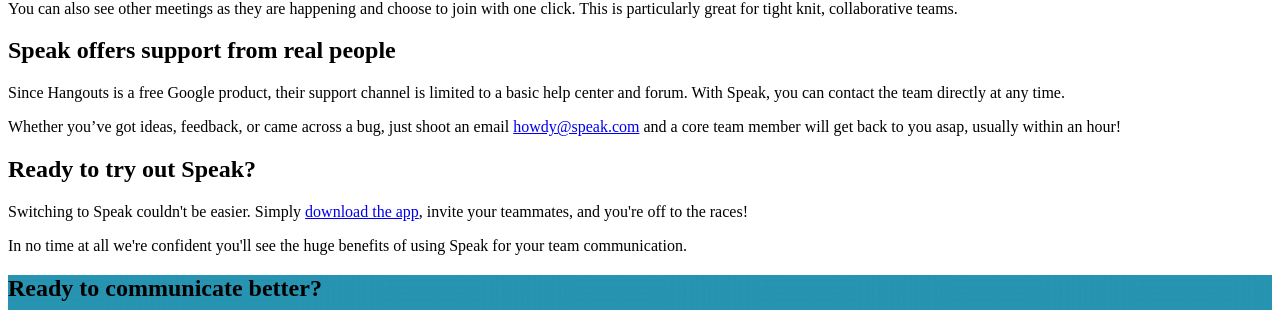
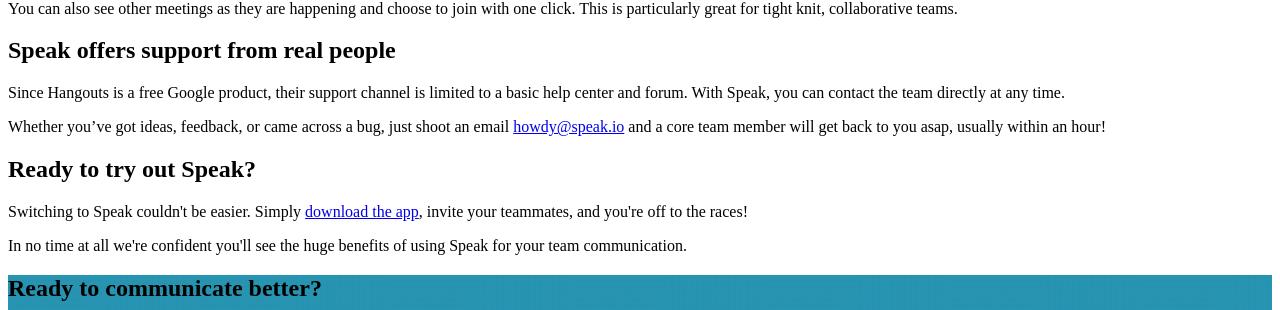
Before and after one commit to speak/website, a Jekyll site: the page built from comparison/speak-vs-google-hangouts/index.html, in a window 1280 px wide and 900 px high, scrolled down 1869 px. Shown: the part 142-452 px from the top of the window. Built offline with Jekyll 4.4.1, drawn with Linux system fonts in a browser that asks for light colours; nearby versions of some CDN libraries.

Commit message:
Err, spelling

```diff
--- a/comparison/speak-vs-google-hangouts/index.html
+++ b/comparison/speak-vs-google-hangouts/index.html
@@ -62,7 +62,7 @@
       </p>
 
       <p>
-        Whether you’ve got ideas, feedback, or came across a bug, just shoot an email <a href="mailto:howdy@speak.conm">howdy@speak.com</a> and a core team member will get back to you asap, usually within an hour!
+        Whether you’ve got ideas, feedback, or came across a bug, just shoot an email <a href="mailto:howdy@speak.io">howdy@speak.io</a> and a core team member will get back to you asap, usually within an hour!
       </p>
 
       <h2>Ready to try out Speak?</h2>
```
